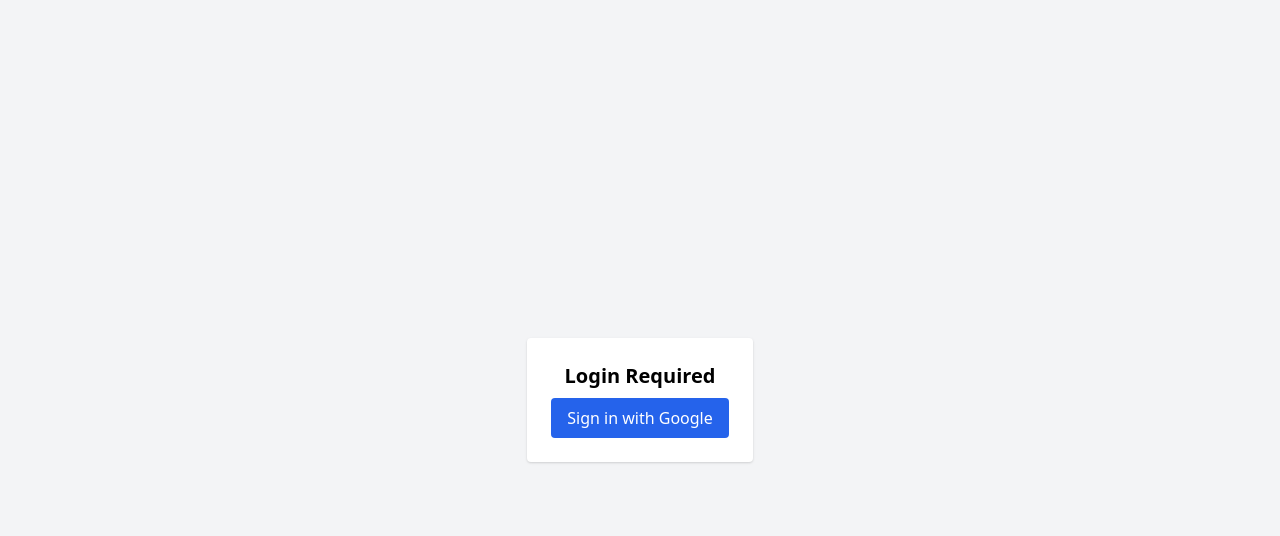
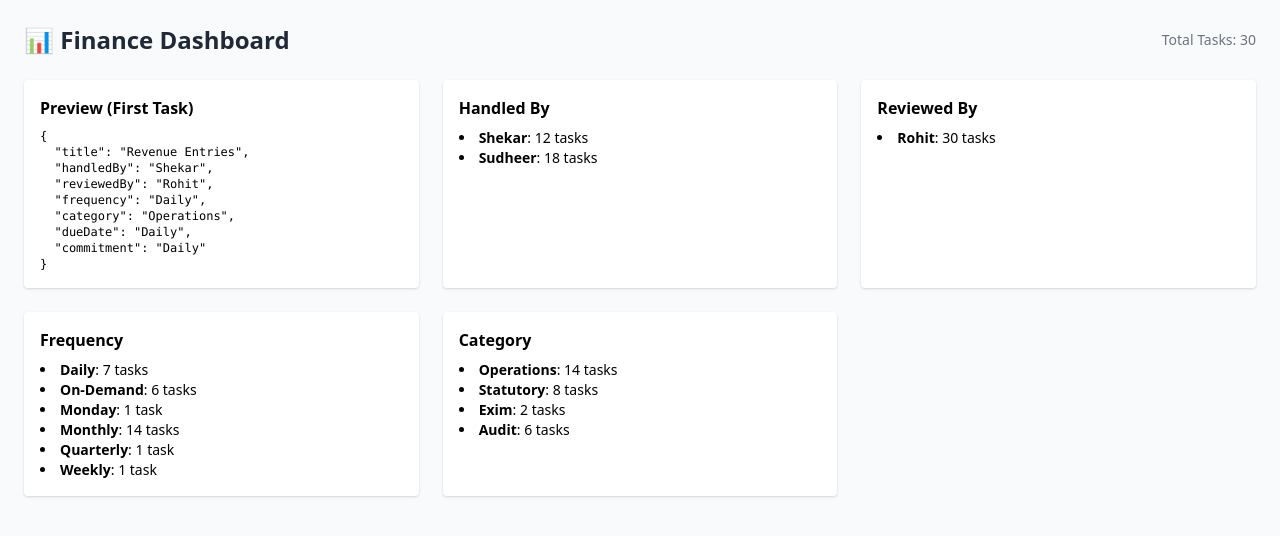
Before and after one commit to RoAdtoRBI/finance-dashboard, a React (Create React App) app: page / in a window 1280 px wide. Shown: the top 536 px of the page. Built offline with nearby package versions, Linux system fonts and the light colour scheme; no server answers.

Commit message:
Full working dashboard with 50 tasks

```diff
--- a/src/App.jsx
+++ b/src/App.jsx
@@ -1,126 +1,323 @@
-import React, { useEffect, useState } from 'react';
+import React from 'react';
 import './styles.css';
-import { initializeApp } from 'firebase/app';
-import {
-  getAuth,
-  signInWithPopup,
-  GoogleAuthProvider,
-  signOut,
-  onAuthStateChanged,
-} from 'firebase/auth';
-import {
-  getFirestore,
-  collection,
-  getDocs,
-} from 'firebase/firestore';
 
-// Firebase config
-const firebaseConfig = {
-  apiKey: "AIzaSyBNycgqh3wSyKCPeAUIpvIbTGpgqM8aUJI",
-  authDomain: "team-task-dashboard-188fd.firebaseapp.com",
-  projectId: "team-task-dashboard-188fd",
-  storageBucket: "team-task-dashboard-188fd.appspot.com",
-  messagingSenderId: "830092054067",
-  appId: "1:830092054067:web:686d101752bf9b39f69d46"
+const tasks = [
+  {
+    "title": "Revenue Entries",
+    "handledBy": "Shekar",
+    "reviewedBy": "Rohit",
+    "frequency": "Daily",
+    "category": "Operations",
+    "dueDate": "Daily",
+    "commitment": "Daily"
+  },
+  {
+    "title": "Purchase Entries",
+    "handledBy": "Shekar",
+    "reviewedBy": "Rohit",
+    "frequency": "Daily",
+    "category": "Operations",
+    "dueDate": "Daily",
+    "commitment": "Daily"
+  },
+  {
+    "title": "Expense Entries",
+    "handledBy": "Shekar",
+    "reviewedBy": "Rohit",
+    "frequency": "Daily",
+    "category": "Operations",
+    "dueDate": "Daily",
+    "commitment": "Daily"
+  },
+  {
+    "title": "Payments",
+    "handledBy": "Shekar",
+    "reviewedBy": "Rohit",
+    "frequency": "Daily",
+    "category": "Operations",
+    "dueDate": "Daily",
+    "commitment": "Daily"
+  },
+  {
+    "title": "E-Way Bills",
+    "handledBy": "Shekar",
+    "reviewedBy": "Rohit",
+    "frequency": "On-Demand",
+    "category": "Operations",
+    "dueDate": "On-Demand",
+    "commitment": "On-Demand"
+  },
+  {
+    "title": "Other Adhoc Documents",
+    "handledBy": "Shekar",
+    "reviewedBy": "Rohit",
+    "frequency": "On-Demand",
+    "category": "Operations",
+    "dueDate": "On-Demand",
+    "commitment": "On-Demand"
+  },
+  {
+    "title": "Sales, Cash Flow & Stock Reports",
+    "handledBy": "Shekar",
+    "reviewedBy": "Rohit",
+    "frequency": "Daily",
+    "category": "Operations",
+    "dueDate": "Daily",
+    "commitment": "Daily"
+  },
+  {
+    "title": "Factory/Other Outstandings",
+    "handledBy": "Shekar",
+    "reviewedBy": "Rohit",
+    "frequency": "Monday",
+    "category": "Operations",
+    "dueDate": "Monday",
+    "commitment": "Monday"
+  },
+  {
+    "title": "Bank Reconciliation",
+    "handledBy": "Shekar",
+    "reviewedBy": "Rohit",
+    "frequency": "Daily",
+    "category": "Operations",
+    "dueDate": "Daily",
+    "commitment": "Daily"
+  },
+  {
+    "title": "Invoice Rate vs PI Reconciliation",
+    "handledBy": "Shekar",
+    "reviewedBy": "Rohit",
+    "frequency": "Daily",
+    "category": "Operations",
+    "dueDate": "Daily",
+    "commitment": "Daily"
+  },
+  {
+    "title": "Salary Advance Reconciliations",
+    "handledBy": "Shekar",
+    "reviewedBy": "Rohit",
+    "frequency": "Monthly",
+    "category": "Operations",
+    "dueDate": "Monthly",
+    "commitment": "Monthly"
+  },
+  {
+    "title": "Visiting Departmental Offices",
+    "handledBy": "Shekar",
+    "reviewedBy": "Rohit",
+    "frequency": "On-Demand",
+    "category": "Operations",
+    "dueDate": "On-Demand",
+    "commitment": "On-Demand"
+  },
+  {
+    "title": "Debtors/Creditor Ageing",
+    "handledBy": "Sudheer",
+    "reviewedBy": "Rohit",
+    "frequency": "Monthly",
+    "category": "Statutory",
+    "dueDate": "Monthly",
+    "commitment": "Monthly"
+  },
+  {
+    "title": "MSME Workings",
+    "handledBy": "Sudheer",
+    "reviewedBy": "Rohit",
+    "frequency": "Monthly",
+    "category": "Statutory",
+    "dueDate": "Monthly",
+    "commitment": "Monthly"
+  },
+  {
+    "title": "Monthly TDS Workings",
+    "handledBy": "Sudheer",
+    "reviewedBy": "Rohit",
+    "frequency": "Monthly",
+    "category": "Statutory",
+    "dueDate": "7th",
+    "commitment": "5th"
+  },
+  {
+    "title": "Monthly GSTR1 Workings",
+    "handledBy": "Sudheer",
+    "reviewedBy": "Rohit",
+    "frequency": "Monthly",
+    "category": "Statutory",
+    "dueDate": "11th",
+    "commitment": "9th"
+  },
+  {
+    "title": "Monthly GSTR3B Workings",
+    "handledBy": "Sudheer",
+    "reviewedBy": "Rohit",
+    "frequency": "Monthly",
+    "category": "Statutory",
+    "dueDate": "20th",
+    "commitment": "18th"
+  },
+  {
+    "title": "Monthly PT Workings & Returns",
+    "handledBy": "Sudheer",
+    "reviewedBy": "Rohit",
+    "frequency": "Monthly",
+    "category": "Statutory",
+    "dueDate": "10th",
+    "commitment": "5th"
+  },
+  {
+    "title": "Monthly PF & ESI Workings",
+    "handledBy": "Sudheer",
+    "reviewedBy": "Rohit",
+    "frequency": "Monthly",
+    "category": "Statutory",
+    "dueDate": "15th",
+    "commitment": "14th"
+  },
+  {
+    "title": "Quarterly TDS Returns",
+    "handledBy": "Sudheer",
+    "reviewedBy": "Rohit",
+    "frequency": "Quarterly",
+    "category": "Statutory",
+    "dueDate": "30th Jul/Oct/Jan/May",
+    "commitment": "15th Jul/Oct/Jan/May"
+  },
+  {
+    "title": "Import & Export Documentation",
+    "handledBy": "Sudheer",
+    "reviewedBy": "Rohit",
+    "frequency": "On-Demand",
+    "category": "Exim",
+    "dueDate": "On-Demand",
+    "commitment": "On-Demand"
+  },
+  {
+    "title": "Expense Schedules",
+    "handledBy": "Sudheer",
+    "reviewedBy": "Rohit",
+    "frequency": "Monthly",
+    "category": "Audit",
+    "dueDate": "7th",
+    "commitment": "7th"
+  },
+  {
+    "title": "Ledger Reconciliations",
+    "handledBy": "Sudheer",
+    "reviewedBy": "Rohit",
+    "frequency": "Weekly",
+    "category": "Operations",
+    "dueDate": "Weekly",
+    "commitment": "Weekly"
+  },
+  {
+    "title": "Prepared Expense Schedules",
+    "handledBy": "Sudheer",
+    "reviewedBy": "Rohit",
+    "frequency": "Monthly",
+    "category": "Audit",
+    "dueDate": "7th",
+    "commitment": "7th"
+  },
+  {
+    "title": "Fixed Asset Register",
+    "handledBy": "Sudheer",
+    "reviewedBy": "Rohit",
+    "frequency": "Monthly",
+    "category": "Audit",
+    "dueDate": "25th",
+    "commitment": "25th"
+  },
+  {
+    "title": "PF ESI Reconciliation & Documentation",
+    "handledBy": "Sudheer",
+    "reviewedBy": "Rohit",
+    "frequency": "Monthly",
+    "category": "Audit",
+    "dueDate": "Monthly",
+    "commitment": "28th"
+  },
+  {
+    "title": "TDS Reconciliation Documentation",
+    "handledBy": "Sudheer",
+    "reviewedBy": "Rohit",
+    "frequency": "Monthly",
+    "category": "Audit",
+    "dueDate": "Monthly",
+    "commitment": "30th"
+  },
+  {
+    "title": "GST Reconciliation & Documentation",
+    "handledBy": "Sudheer",
+    "reviewedBy": "Rohit",
+    "frequency": "Monthly",
+    "category": "Audit",
+    "dueDate": "Monthly",
+    "commitment": "22nd"
+  },
+  {
+    "title": "Import & Export Checklist Approval",
+    "handledBy": "Sudheer",
+    "reviewedBy": "Rohit",
+    "frequency": "On-Demand",
+    "category": "Exim",
+    "dueDate": "On-Demand",
+    "commitment": "On-Demand"
+  },
+  {
+    "title": "Agreements Filing",
+    "handledBy": "Sudheer",
+    "reviewedBy": "Rohit",
+    "frequency": "On-Demand",
+    "category": "Operations",
+    "dueDate": "On-Demand",
+    "commitment": "On-Demand"
+  },
+];
+
+const countByField = (field) => {
+  const result = {};
+  for (const task of tasks) {
+    const key = task[field] || "Unknown";
+    result[key] = (result[key] || 0) + 1;
+  }
+  return result;
 };
 
-// Initialize Firebase
-const app = initializeApp(firebaseConfig);
-const auth = getAuth(app);
-const db = getFirestore(app);
+const renderStats = (title, data) => (
+  <div className="bg-white p-4 shadow rounded">
+    <h2 className="font-semibold mb-2">{title}</h2>
+    <ul className="list-disc list-inside text-sm">
+      {Object.entries(data).map(([key, count]) => (
+        <li key={key}>
+          <strong>{key}</strong>: {count} task{count > 1 ? "s" : ""}
+        </li>
+      ))}
+    </ul>
+  </div>
+);
 
 const App = () => {
-  const [user, setUser] = useState(null);
-  const [tasks, setTasks] = useState([]);
-  const [loading, setLoading] = useState(true);
-
-  // Auth state listener
-  useEffect(() => {
-    const unsubscribe = onAuthStateChanged(auth, (currentUser) => {
-      console.log("User changed:", currentUser);
-      setUser(currentUser);
-      setLoading(false);
-    });
-    return () => unsubscribe();
-  }, []);
-
-  // Fetch tasks
-  useEffect(() => {
-    if (user) {
-      const fetchTasks = async () => {
-        try {
-          const snapshot = await getDocs(collection(db, "tasks"));
-          const data = snapshot.docs.map(doc => doc.data());
-          console.log("Fetched tasks:", data);
-          setTasks(data);
-        } catch (error) {
-          console.error("Error fetching tasks:", error);
-        }
-      };
-      fetchTasks();
-    }
-  }, [user]);
-
-  const handleLogin = async () => {
-    const provider = new GoogleAuthProvider();
-    try {
-      await signInWithPopup(auth, provider);
-    } catch (err) {
-      console.error("Login error:", err);
-    }
-  };
-
-  const handleLogout = async () => {
-    await signOut(auth);
-  };
-
-  if (loading) {
-    return (
-      <div className="h-screen flex items-center justify-center bg-gray-100">
-        <div className="bg-white p-8 rounded shadow text-center">
-          <h1 className="text-2xl font-bold mb-2">Loading App...</h1>
-          <p>Please wait while we prepare the dashboard.</p>
-        </div>
-      </div>
-    );
-  }
-
-  if (!user) {
-    return (
-      <div className="h-screen flex items-center justify-center bg-gray-100">
-        <div className="bg-white p-6 rounded shadow text-center">
-          <h2 className="text-xl font-semibold mb-2">Login Required</h2>
-          <button
-            className="px-4 py-2 bg-blue-600 text-white rounded hover:bg-blue-700"
-            onClick={handleLogin}
-          >
-            Sign in with Google
-          </button>
-        </div>
-      </div>
-    );
-  }
+  const handledByStats = countByField('handledBy');
+  const reviewedByStats = countByField('reviewedBy');
+  const frequencyStats = countByField('frequency');
+  const categoryStats = countByField('category');
 
   return (
     <div className="min-h-screen bg-gray-50 p-6 font-sans">
       <div className="flex justify-between items-center mb-6">
         <h1 className="text-2xl font-bold text-gray-800">📊 Finance Dashboard</h1>
-        <button
-          className="bg-red-500 text-white px-4 py-2 rounded hover:bg-red-600"
-          onClick={handleLogout}
-        >
-          Logout
-        </button>
+        <span className="text-sm text-gray-500">Total Tasks: {tasks.length}</span>
       </div>
-      <div className="grid grid-cols-1 md:grid-cols-2 gap-6">
-        <div className="bg-white p-4 shadow rounded">
-          <h2 className="font-semibold mb-2">Task Count</h2>
-          <p className="text-xl">{tasks.length}</p>
-        </div>
+
+      <div className="grid grid-cols-1 md:grid-cols-2 lg:grid-cols-3 gap-6 mb-6">
         <div className="bg-white p-4 shadow rounded">
           <h2 className="font-semibold mb-2">Preview (First Task)</h2>
-          <pre className="text-sm">{tasks[0] ? JSON.stringify(tasks[0], null, 2) : "No tasks available"}</pre>
+          <pre className="text-xs">{JSON.stringify(tasks[0], null, 2)}</pre>
         </div>
+        {renderStats("Handled By", handledByStats)}
+        {renderStats("Reviewed By", reviewedByStats)}
+        {renderStats("Frequency", frequencyStats)}
+        {renderStats("Category", categoryStats)}
       </div>
     </div>
   );
```
